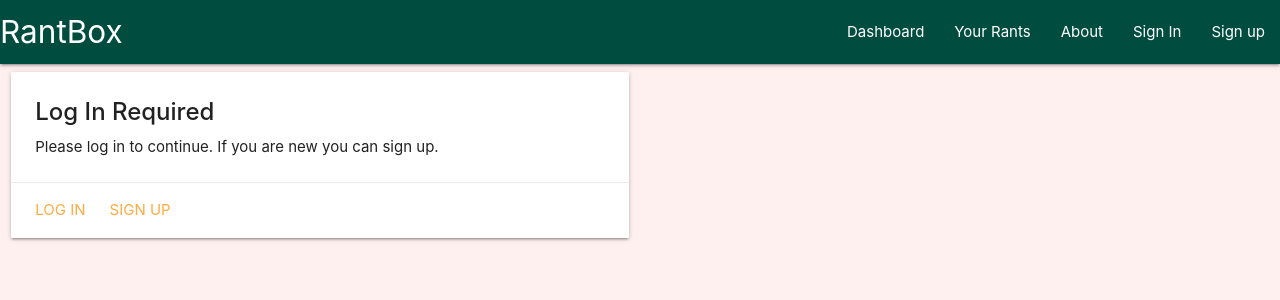
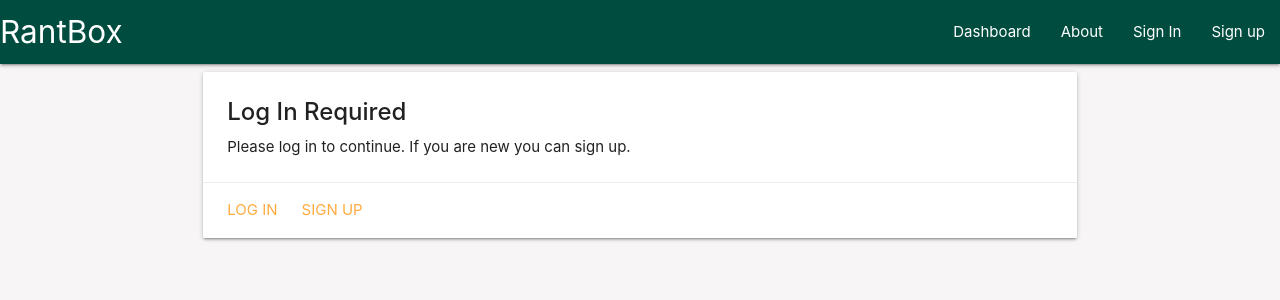
Before and after one commit to arajguha/rantbox-react-app, a React (Create React App) app: page /dashboard in a window 1280 px wide. Shown: the top 300 px of the page. Built offline with nearby package versions, Linux system fonts and the light colour scheme.

Commit message:
show your rants section only on sign in

```diff
--- a/src/components/generic/infocard.js
+++ b/src/components/generic/infocard.js
@@ -4,7 +4,7 @@ import { Link } from 'react-router-dom'
 const InfoCard = (props) => {
     return (
         <div className="row">
-            <div className="col s12 m6">
+            <div className="col s12">
                 <div className="card">
                     <div className="card-content">
                         <span className="card-title"><strong>{props.title}</strong></span>
--- a/src/components/layout/dashboard/dashboard.js
+++ b/src/components/layout/dashboard/dashboard.js
@@ -5,6 +5,7 @@ import { connect } from 'react-redux'
 import { fetchPosts } from '../../../store/posts/postActions'
 import CreatePost from '../posts/createPost'
 import Loader from '../../generic/loader'
+
 
 const Dashboard = (props) => {
     const [posts, setPosts ] = useState([])
@@ -28,7 +29,11 @@ const Dashboard = (props) => {
     }, [props.posts])
 
     if(!props.auth.isLoggedIn) {
-        return <InfoCard title="Log In Required" text="Please log in to continue. If you are new you can sign up." />
+        return (
+            <div className="container">
+                <InfoCard title="Log In Required" text="Please log in to continue. If you are new you can sign up." />
+            </div>
+        )
     }
 
     const postsArray = posts.map(post => <PostCard key={post.id} title={post.title} text={post.text} />)
--- a/src/components/layout/header/header.js
+++ b/src/components/layout/header/header.js
@@ -22,7 +22,7 @@ class Header extends Component {
                         <a href="#" className="brand-logo">RantBox</a>
                         <ul id="nav-mobile" className="right hide-on-med-and-down">
                             <li><NavLink to="/dashboard">Dashboard</NavLink></li>
-                            <li><NavLink to="/rants">Your Rants</NavLink></li>
+                            { this.props.auth.isLoggedIn && <li><NavLink to="/rants">Your Rants</NavLink></li> }
                             <li><NavLink to="/about">About</NavLink></li>
                             { !this.props.auth.isLoggedIn &&  <li><NavLink to="/signin">Sign In</NavLink></li> }
                             { !this.props.auth.isLoggedIn && <li><NavLink to="/signup">Sign up</NavLink></li> }
@@ -33,7 +33,7 @@ class Header extends Component {
 
                 <ul id="slide-out" className="sidenav">
                     <li><NavLink to="/dashboard">Dashboard</NavLink></li>
-                    <li><NavLink to="/rants">Your Rants</NavLink></li>
+                    { this.props.auth.isLoggedIn && <li><NavLink to="/rants">Your Rants</NavLink></li> }
                     <li><NavLink to="/about">About</NavLink></li>
                     { !this.props.auth.isLoggedIn &&  <li><NavLink to="/signin">Sign In</NavLink></li> }
                     { !this.props.auth.isLoggedIn && <li><NavLink to="/signup">Sign up</NavLink></li> }
--- a/src/components/layout/posts/createPost.js
+++ b/src/components/layout/posts/createPost.js
@@ -4,6 +4,7 @@ import React, { useState } from 'react'
 const CreatePost = () => {
     const [title, setTitle] = useState('')
     const [body, setBody] = useState('')
+    const [feeling, setFeeling] = useState('')
 
     const handleSubmit = (e) => {
         e.preventDefault()
@@ -38,7 +39,7 @@ const CreatePost = () => {
                     <div className="card-action">
                         <label className="card-title"><strong>How are you feeling?</strong></label>
                         <div className="input-field col s12">
-                            <select className="browser-default" defaultValue="">
+                            <select className="browser-default" defaultValue="" onChange={(e) => setFeeling(e.target.value)} >
                                 <option value="" disabled>Choose</option>
                                 <option value="Very Sad">Very Sad</option>
                                 <option value="Sad">Sad</option>
--- a/src/index.css
+++ b/src/index.css
@@ -5,7 +5,7 @@ body {
     sans-serif;
   -webkit-font-smoothing: antialiased;
   -moz-osx-font-smoothing: grayscale;
-  background-color: #fff0f0;
+  background-color: #f7f5f5;
 }
 
 code {
```
